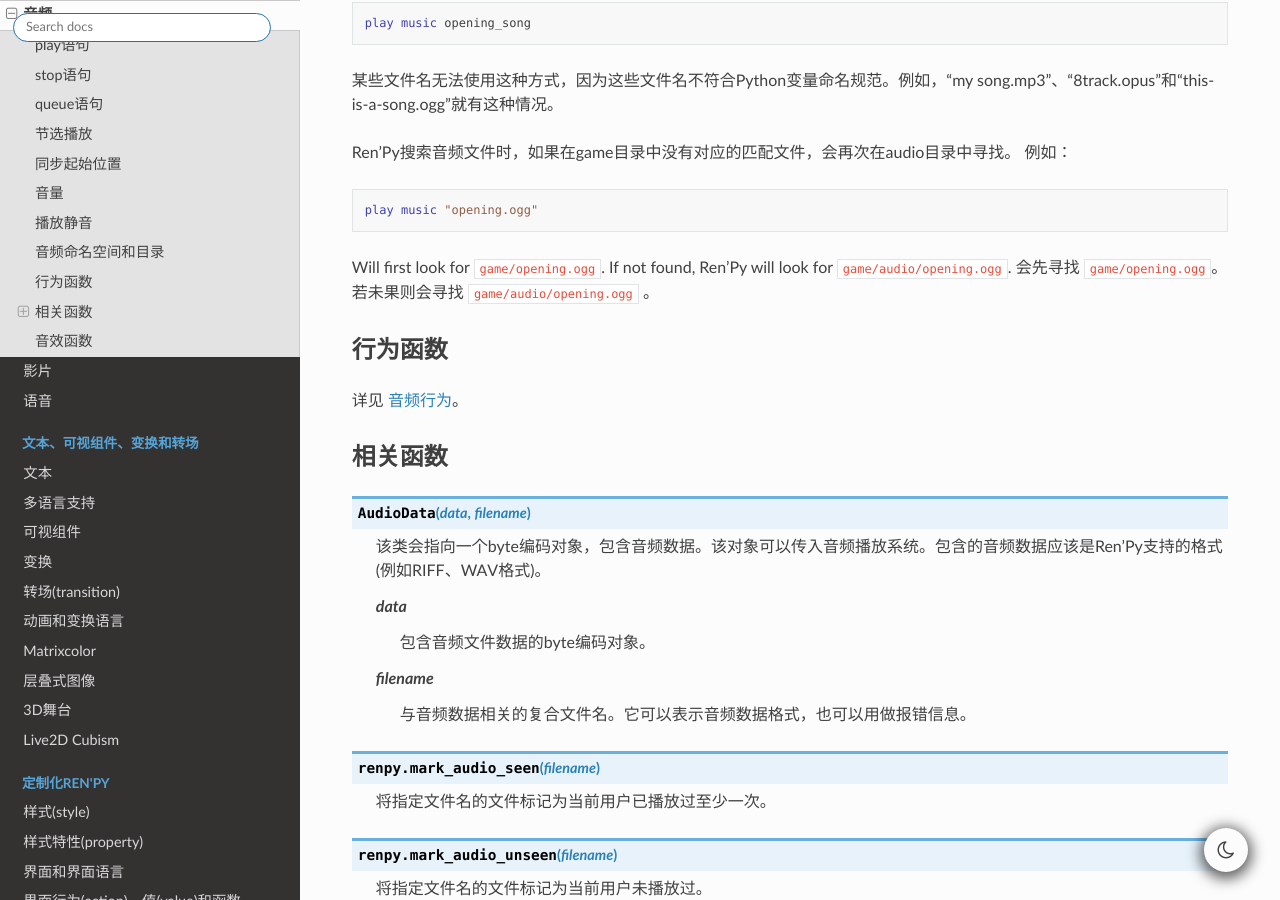
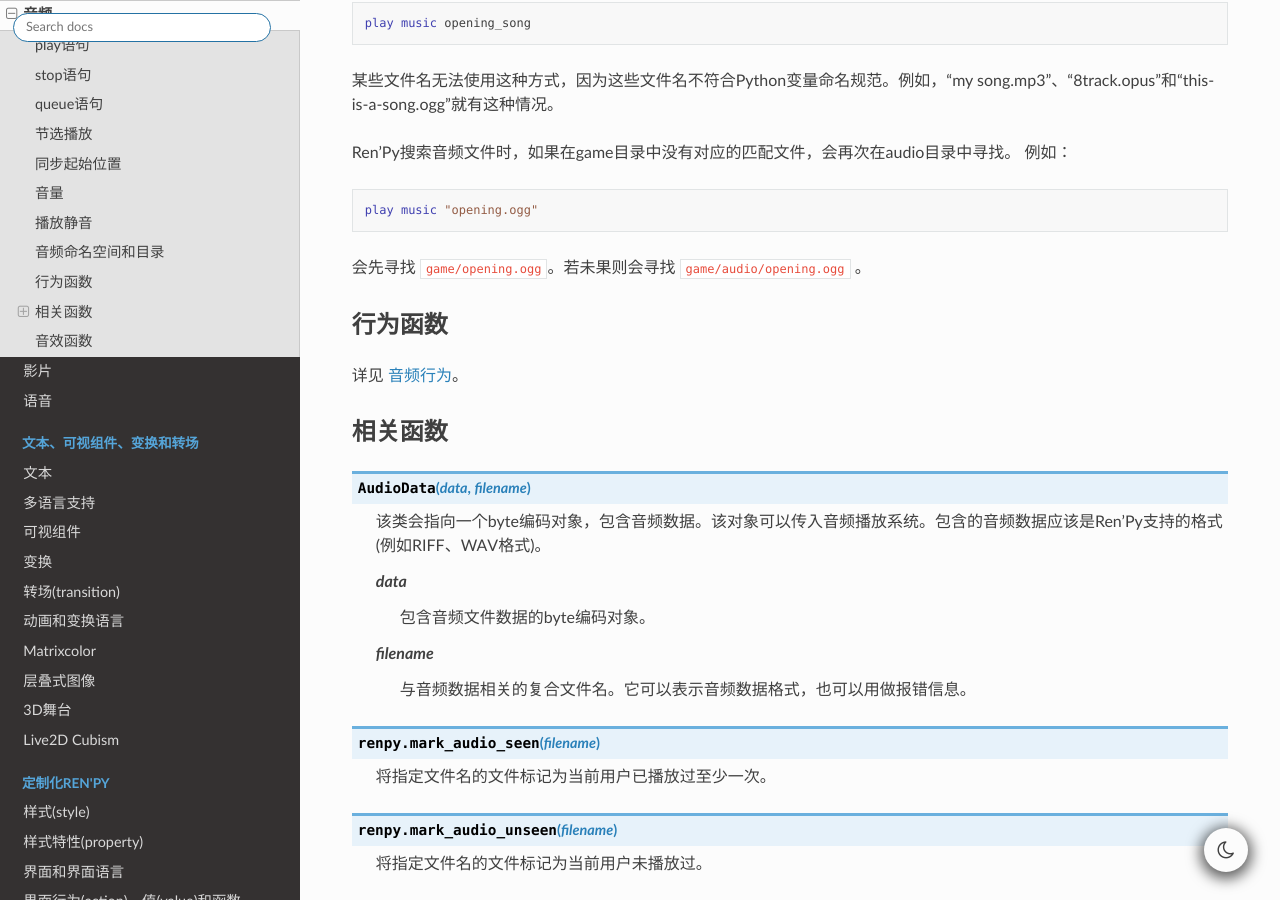
Before and after one commit to 3DMXM/Renpydoc-ranslate, a Sphinx documentation site: the page built from source/audio.rst, in a window 1280 px wide and 900 px high, scrolled down 5429 px. Built offline with Sphinx 7.4.7 and the Read the Docs theme 2.0.0, drawn with Linux system fonts in a browser that asks for light colours; the version number could not be read and is left out.

Commit message:
update source/audio.rst. “音频命名空间和目录”内的部分语句翻译时忘记删去英文原文。 将以下内容进行了修改： Will first look for game/opening.ogg. If not found, Ren’Py will look for game/audio/opening.ogg. 会先寻找 game/opening.ogg。若未果则会寻找 game/audio/opening.ogg 。 修改为了： 会先寻找 game/opening.ogg。若未果则会寻找 game/audio/opening.ogg 。
Signed-off-by: 烈林凤 <13695415+lielin-feng@user.noreply.gitee.com>

```diff
--- a/source/audio.rst
+++ b/source/audio.rst
@@ -275,8 +275,6 @@ Ren'Py搜索音频文件时，如果在game目录中没有对应的匹配文件
 
     play music "opening.ogg"
 
-Will first look for ``game/opening.ogg``. If not found, Ren'Py will look for
-``game/audio/opening.ogg``.
 会先寻找 ``game/opening.ogg``。若未果则会寻找 ``game/audio/opening.ogg`` 。
 
 .. _a-actions:
```
